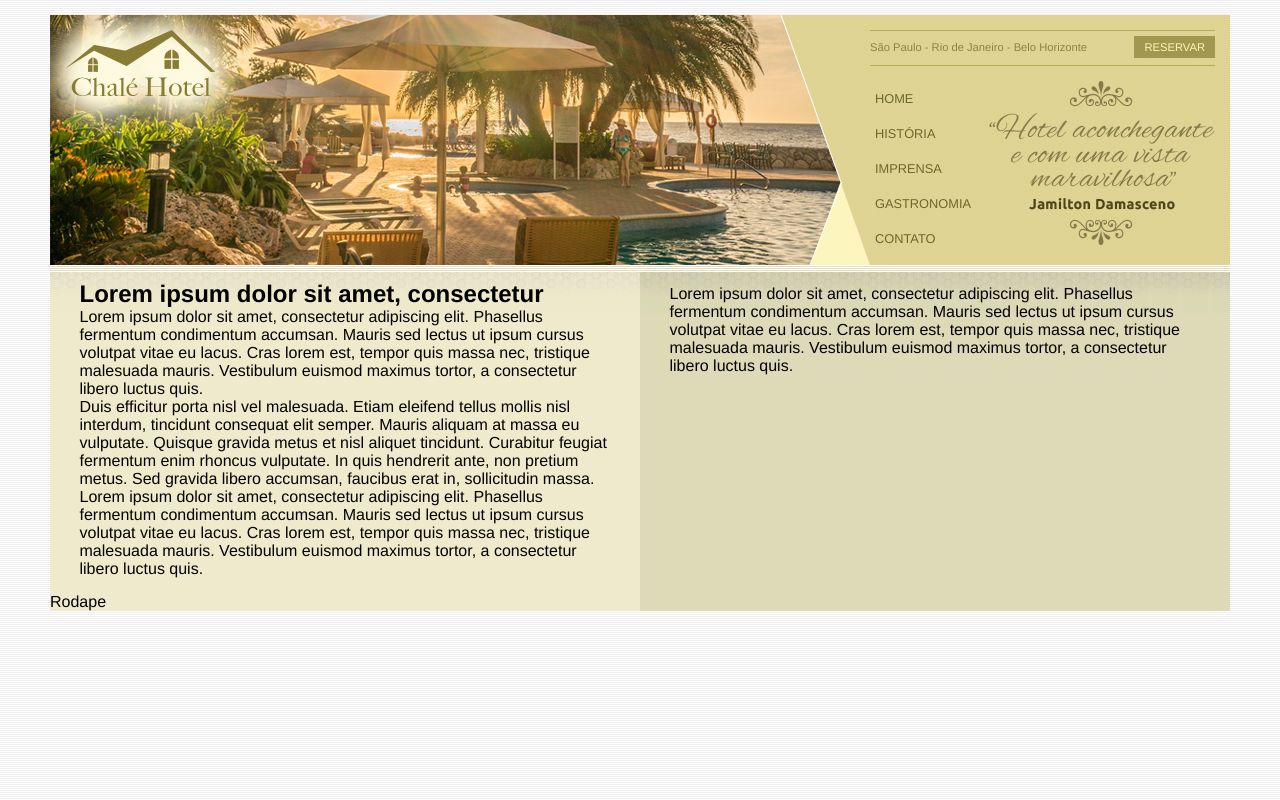
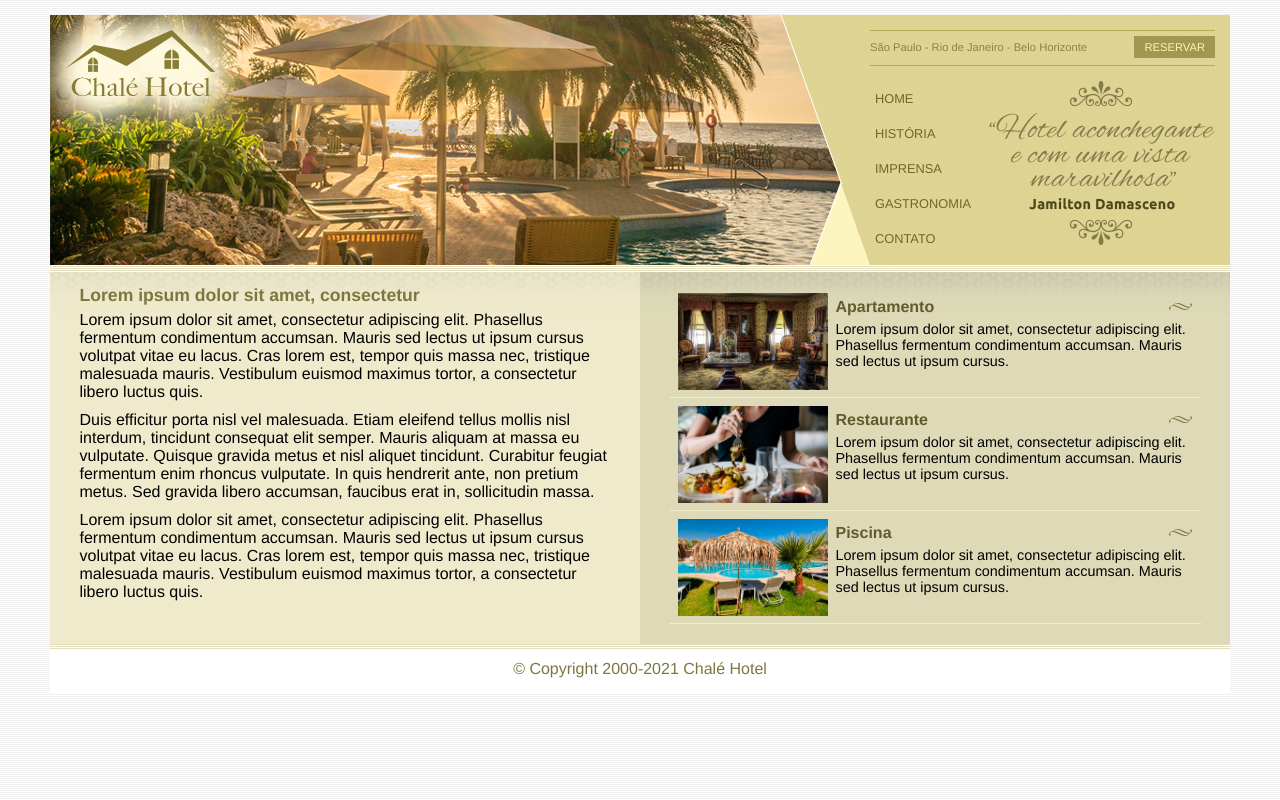
Before and after one commit to robernar2011/Chale-Hotel, a plain HTML site: page index.html in a window 1280 px wide. Drawn offline with Linux system fonts and the light colour scheme.

Commit message:
Lateral area and footer

```diff
--- a/estilo.css
+++ b/estilo.css
@@ -143,4 +143,51 @@ ul#navegacao a:hover{
 
 #rodape{
 	clear: both;
+	padding: 16px;
+	background: #fff url(imagens/bg-rodape.png) repeat-x top;
+	color: #7d7640;
+	text-align: center;
 }
+
+/* Text Formatting */
+
+h2{
+	color: #7d7640;
+	font-size: 1.1em;
+	padding: 5px 0px;
+}
+
+p{
+	font-size: 1em;
+	margin-bottom: 10px;
+}
+
+/* Lateral Area Formatting */
+
+#beneficios li{
+	padding: 8px;
+	border-bottom: 1px solid #f3efcb;
+	height: 6em;
+}
+
+#beneficios li a img{
+	float: left;
+	margin-right: 8px;
+}
+
+#beneficios li a p{
+	color: #000;
+	font-size: 0.9em;
+}
+
+#beneficios li a h3{
+	font-size: 1em;
+	color: #615b2d;
+	padding: 5px 0;
+	background: url(imagens/ornamento.png) no-repeat center right;
+}
+
+#beneficios li:hover{
+	background: #f6f3d6;
+	cursor: pointer;
+}
--- a/index.html
+++ b/index.html
@@ -60,14 +60,40 @@
 
 			<div id="area-lateral">
 				<div class="conteudo">
-					<p>
-						Lorem ipsum dolor sit amet, consectetur adipiscing elit. Phasellus fermentum condimentum accumsan. Mauris sed lectus ut ipsum cursus volutpat vitae eu lacus. Cras lorem est, tempor quis massa nec, tristique malesuada mauris. Vestibulum euismod maximus tortor, a consectetur libero luctus quis.
-					</p>
+
+					<ul id="beneficios">
+						<li>
+							<a href="">
+								<img src="imagens/apartamento.jpg" width="150" alt="Apartamento">
+								<h3>Apartamento</h3>
+								<p>Lorem ipsum dolor sit amet, consectetur adipiscing elit. Phasellus fermentum condimentum accumsan. Mauris sed lectus ut ipsum cursus.</p>
+							</a>
+						</li>
+
+						<li>
+							<a href="">
+								<img src="imagens/restaurante.jpg" width="150" alt="Restaurante">
+								<h3>Restaurante</h3>
+								<p>Lorem ipsum dolor sit amet, consectetur adipiscing elit. Phasellus fermentum condimentum accumsan. Mauris sed lectus ut ipsum cursus.</p>
+							</a>
+						</li>
+
+						<li>
+							<a href="">
+								<img src="imagens/piscina.jpg" width="150" alt="Piscina">
+								<h3>Piscina</h3>
+								<p>Lorem ipsum dolor sit amet, consectetur adipiscing elit. Phasellus fermentum condimentum accumsan. Mauris sed lectus ut ipsum cursus.</p>
+							</a>
+						</li>
+					</ul>
+
 				</div>
 			</div>
 
 			<div id="rodape">
-				Rodape
+				<span>
+					&copy; Copyright 2000-2021 Chalé Hotel
+				</span>
 			</div>
 
 		</div> <!-- Container End -->
```
